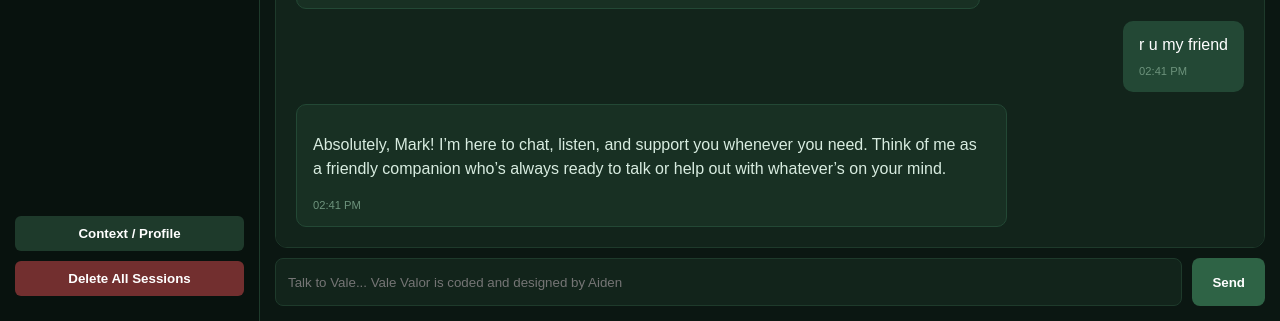
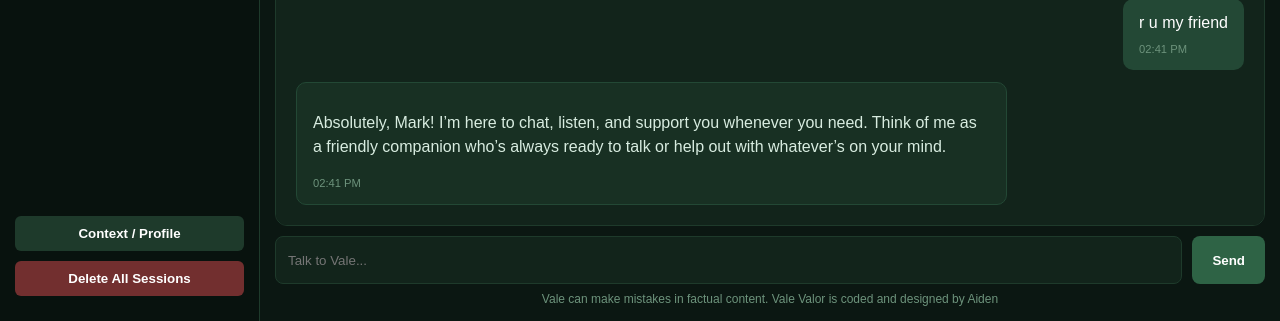
Before and after one commit to Stamininja/Vale-valor, a Flask app: page / in a window 1280 px wide. Shown: the part 2279-2600 px from the top of the page. Run offline with Flask 3, Linux system fonts and the light colour scheme; a user stored in the database is signed in; data comes from the database, SQL or seed files in the repository.

Commit message:
Update index.html

```diff
--- a/templates/index.html
+++ b/templates/index.html
@@ -208,6 +208,14 @@
         .input-bar { display: flex; gap: 10px; height: 48px; }
         .input-bar input { flex: 1; padding: 12px; border: 1px solid #1e3a2b; border-radius: 8px; background-color: #12241b; color: #ffffff; outline: none; }
         .input-bar button { padding: 0 20px; background-color: #2e6345; color: white; border: none; border-radius: 8px; cursor: pointer; font-weight: bold; }
+
+        .chat-disclaimer {
+            text-align: center;
+            font-size: 0.75rem;
+            color: #6d937c;
+            margin-top: 8px;
+            user-select: none;
+        }
 
         /* EXERCISE & ROUTINE CARDS */
         #exercise-view, #routine-view {
@@ -681,8 +689,11 @@
         <div id="chat-view">
             <div id="chat-box"></div>
             <div class="input-bar">
-                <input type="text" id="user-input" placeholder="Talk to Vale... Vale Valor is coded and designed by Aiden" onkeydown="if(event.key==='Enter') sendMessage()">
+                <input type="text" id="user-input" placeholder="Talk to Vale..." onkeydown="if(event.key==='Enter') sendMessage()">
                 <button onclick="sendMessage()">Send</button>
+            </div>
+            <div class="chat-disclaimer">
+                Vale can make mistakes in factual content. Vale Valor is coded and designed by Aiden
             </div>
         </div>
 
```
